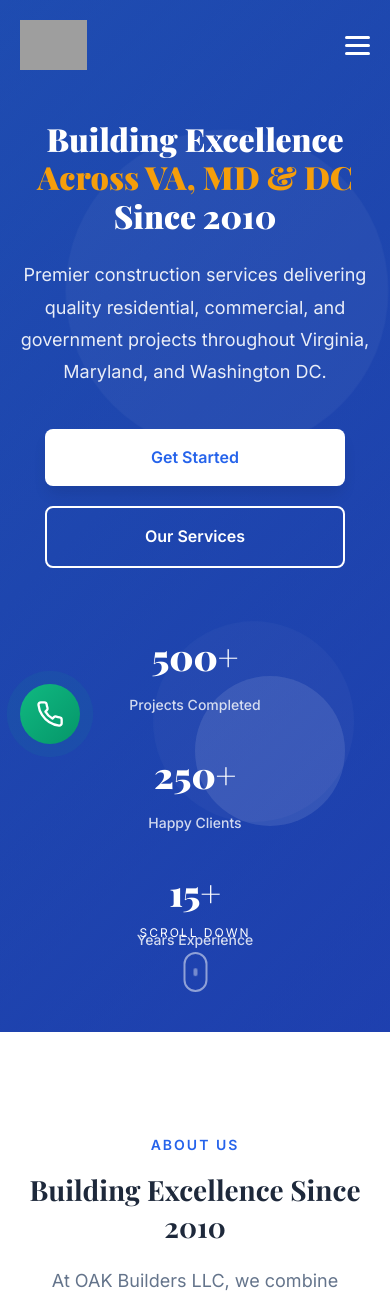
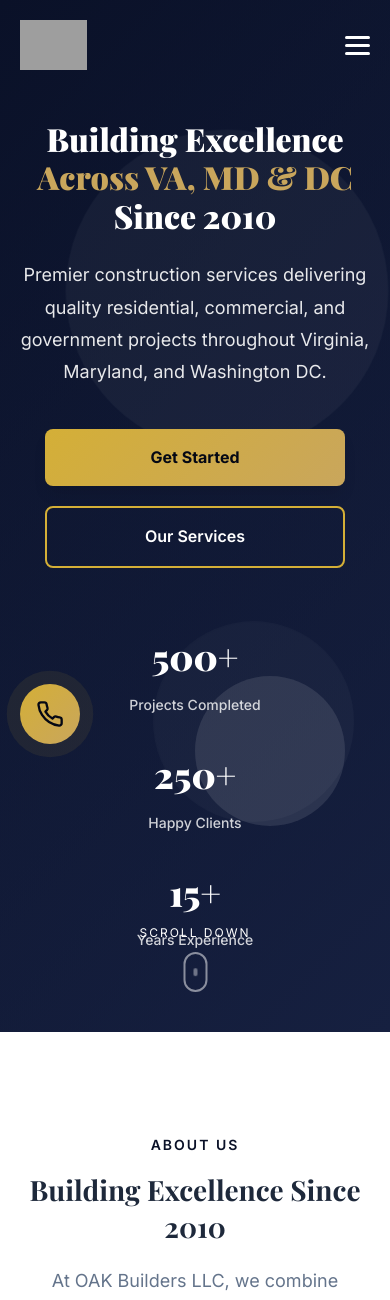
Before and after one commit to Babaeti777/OAK-Website, a PHP site: page /index.html in a window 390 px wide. Shown: the top 1300 px of the page. Run offline with PHP 8.4, Linux system fonts and the light colour scheme; grey boxes are pictures that could not be loaded.

Commit message:
Implement gold and dark blue color scheme matching logo
Complete redesign of website color palette:

**Color Variables:**
- Primary: Dark navy blue (#0a1128) - matching logo background
- Secondary: Gold (#d4af37) - matching logo tree color
- Accent: Bronze gold (#c9a65c) for variations
- Gold gradients for premium feel

**Updated Components:**
- Navigation: Dark blue background when scrolled, gold hover states
- Buttons: Gold gradient primary, gold border secondary
- Hero section: Dark blue overlay with updated gradients
- Service cards: Gold icons and borders on hover
- Feature icons: Gold background with dark text
- Testimonials: Gold ratings and avatar backgrounds
- Contact forms: Gold focus states and borders
- Floating contact buttons: Gold theme (mobile call, desktop email/phone)
- Back to top: Gold gradient button
- Footer: Uses gold as base color, updated newsletter form
- Social links: Gold hover states
- Mobile menu: Dark blue background
- Preloader: Gold spinner

All interactive elements now use gold (#d4af37) instead of blue,
creating a cohesive, premium look that matches the OAK Builders LLC logo.

```diff
--- a/css/styles.css
+++ b/css/styles.css
@@ -2,12 +2,14 @@
    CSS Variables
    =================================== */
 :root {
-    /* Colors */
-    --primary-color: #2563eb;
-    --primary-dark: #1e40af;
-    --primary-light: #3b82f6;
-    --secondary-color: #0f172a;
-    --accent-color: #f59e0b;
+    /* Colors - Gold & Dark Blue Theme */
+    --primary-color: #0a1128;
+    --primary-dark: #050814;
+    --primary-light: #162040;
+    --secondary-color: #d4af37;
+    --accent-color: #c9a65c;
+    --gold-dark: #b8941f;
+    --gold-light: #e6c969;
     --text-primary: #1e293b;
     --text-secondary: #64748b;
     --text-light: #94a3b8;
@@ -15,11 +17,14 @@
     --black: #000000;
     --bg-light: #f8fafc;
     --bg-gray: #f1f5f9;
+    --bg-dark: #0a1128;
     --border-color: #e2e8f0;
+    --border-gold: #d4af37;
 
-    /* Gradients */
-    --gradient-primary: linear-gradient(135deg, #2563eb 0%, #1e40af 100%);
-    --gradient-overlay: linear-gradient(135deg, rgba(37, 99, 235, 0.9) 0%, rgba(30, 64, 175, 0.9) 100%);
+    /* Gradients - Gold & Dark Blue */
+    --gradient-primary: linear-gradient(135deg, #0a1128 0%, #162040 100%);
+    --gradient-gold: linear-gradient(135deg, #d4af37 0%, #c9a65c 100%);
+    --gradient-overlay: linear-gradient(135deg, rgba(10, 17, 40, 0.95) 0%, rgba(22, 32, 64, 0.95) 100%);
 
     /* Spacing */
     --section-padding: 100px 0;
@@ -277,7 +282,7 @@ button {
     left: 0;
     width: 100%;
     height: 100%;
-    background: linear-gradient(135deg, rgba(15, 23, 42, 0.3) 0%, rgba(30, 64, 175, 0.4) 100%);
+    background: linear-gradient(135deg, rgba(10, 17, 40, 0.4) 0%, rgba(22, 32, 64, 0.5) 100%);
 }
 
 .animated-bg {
@@ -410,25 +415,26 @@ button {
 }
 
 .btn-primary {
-    background: var(--white);
-    color: var(--primary-color);
+    background: var(--gradient-gold);
+    color: var(--primary-dark);
     box-shadow: var(--shadow-lg);
+    font-weight: 700;
 }
 
 .btn-primary:hover {
     transform: translateY(-2px);
-    box-shadow: var(--shadow-xl);
+    box-shadow: 0 20px 35px rgba(212, 175, 55, 0.4);
 }
 
 .btn-secondary {
     background: transparent;
     color: var(--white);
-    border: 2px solid var(--white);
+    border: 2px solid var(--secondary-color);
 }
 
 .btn-secondary:hover {
-    background: var(--white);
-    color: var(--primary-color);
+    background: var(--secondary-color);
+    color: var(--primary-dark);
 }
 
 .hero-stats {
@@ -1195,42 +1202,43 @@ section {
 
 /* Call button - visible on mobile */
 .call-btn {
-    background: linear-gradient(135deg, #10b981 0%, #059669 100%);
-    color: var(--white);
+    background: var(--gradient-gold);
+    color: var(--primary-dark);
     animation: pulse 2s infinite;
 }
 
 @keyframes pulse {
     0%, 100% {
-        box-shadow: 0 0 0 0 rgba(16, 185, 129, 0.7);
+        box-shadow: 0 0 0 0 rgba(212, 175, 55, 0.7);
     }
     50% {
-        box-shadow: 0 0 0 15px rgba(16, 185, 129, 0);
+        box-shadow: 0 0 0 15px rgba(212, 175, 55, 0);
     }
 }
 
 .call-btn:hover {
-    background: linear-gradient(135deg, #059669 0%, #047857 100%);
+    background: linear-gradient(135deg, #c9a65c 0%, #b8941f 100%);
 }
 
 /* Email button - visible on desktop */
 .email-btn {
     background: var(--gradient-primary);
-    color: var(--white);
+    color: var(--secondary-color);
 }
 
 .email-btn:hover {
-    background: linear-gradient(135deg, #1e40af 0%, #1e3a8a 100%);
+    background: linear-gradient(135deg, #050814 0%, #0a1128 100%);
+    color: var(--gold-light);
 }
 
 /* Phone button - visible on desktop */
 .phone-btn {
-    background: linear-gradient(135deg, #f59e0b 0%, #d97706 100%);
-    color: var(--white);
+    background: var(--gradient-gold);
+    color: var(--primary-dark);
 }
 
 .phone-btn:hover {
-    background: linear-gradient(135deg, #d97706 0%, #b45309 100%);
+    background: linear-gradient(135deg, #c9a65c 0%, #b8941f 100%);
 }
 
 /* Tooltip for desktop buttons */
```
Also changed, not shown: other parts of css/styles.css (+39 -38 lines).
